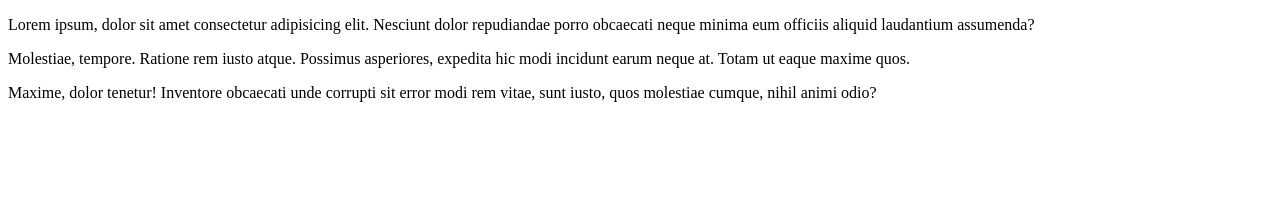
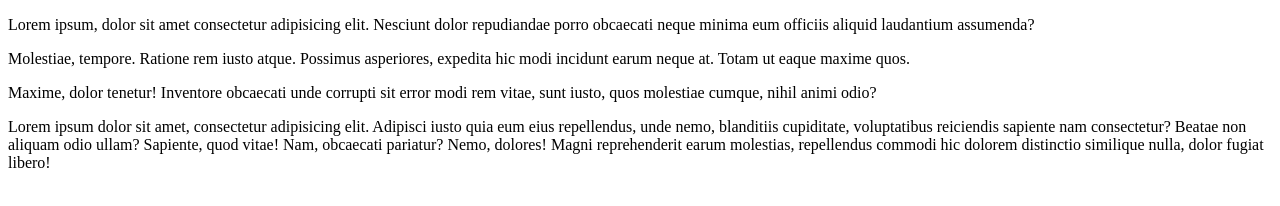
Before and after one commit to Olha-Krivtsova/git_learning, a plain HTML site: page index.html in a window 1280 px wide. Drawn offline with Linux system fonts and the light colour scheme.

Commit message:
add lorem50

```diff
--- a/index.html
+++ b/index.html
@@ -25,5 +25,13 @@
         rem vitae, sunt iusto, quos molestiae cumque, nihil animi odio?
       </p>
     </div>
+    <p>
+      Lorem ipsum dolor sit amet, consectetur adipisicing elit. Adipisci iusto
+      quia eum eius repellendus, unde nemo, blanditiis cupiditate, voluptatibus
+      reiciendis sapiente nam consectetur? Beatae non aliquam odio ullam?
+      Sapiente, quod vitae! Nam, obcaecati pariatur? Nemo, dolores! Magni
+      reprehenderit earum molestias, repellendus commodi hic dolorem distinctio
+      similique nulla, dolor fugiat libero!
+    </p>
   </body>
 </html>
```
